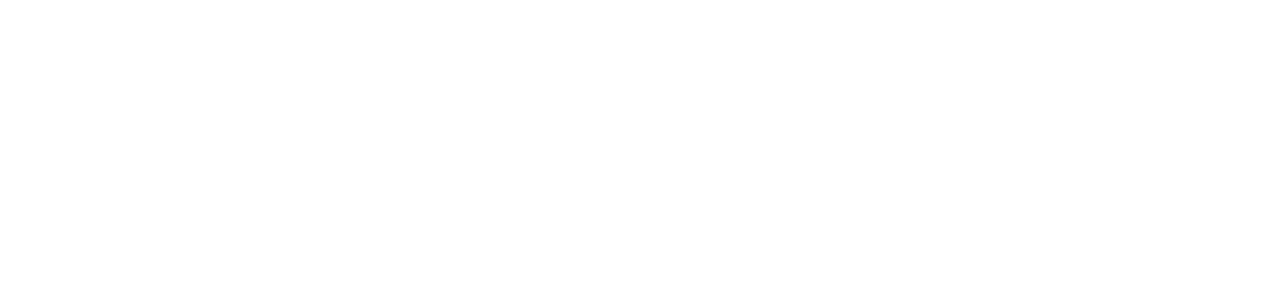
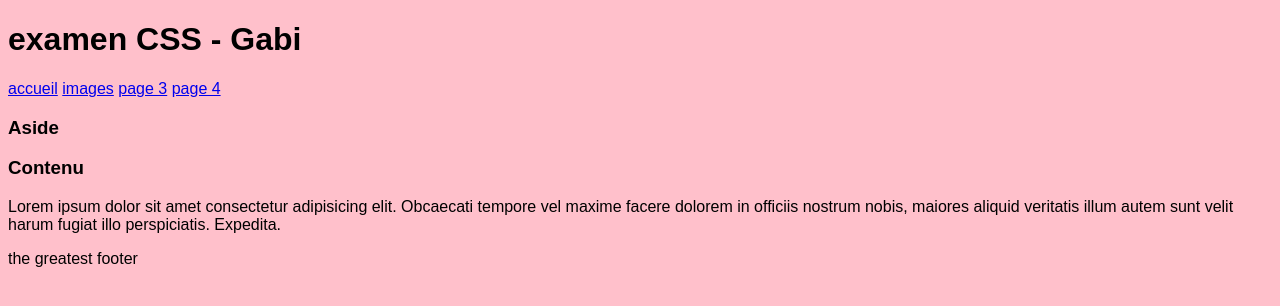
Before and after one commit to Gabi-Tho/website-templates, a plain HTML site: page index.html in a window 1280 px wide. Drawn offline with Linux system fonts and the light colour scheme.

Commit message:
link stylesheet

```diff
--- /dev/null
+++ b/css/style.css
@@ -0,0 +1,4 @@
+body{
+    font-family: sans-serif;
+    background: pink;
+}
--- a/index.html
+++ b/index.html
@@ -5,19 +5,33 @@
     <meta http-equiv="X-UA-Compatible" content="IE=edge">
     <meta name="viewport" content="width=device-width, initial-scale=1.0">
     <title>Document</title>
+    <link rel="stylesheet" href="css/style.css">
 </head>
 <body>
     <header>
-
+        <h1>examen CSS - Gabi</h1>
     </header>
     <nav>
+        <a href="index.html" role = "menuitem">accueil</a>
+        <a href="images.html" role = "menuitem">images</a>
+        <a href="#" role = "menuitem">page 3</a>
+        <a href="#" role = "menuitem">page 4</a>
 
     </nav>
     <main>
+        <aside>
+            <h3>Aside</h3>
+        </aside>
+        <section>
+            <h3>Contenu</h3>
+            <p>Lorem ipsum dolor sit amet consectetur adipisicing elit. Obcaecati tempore vel maxime facere dolorem in officiis nostrum nobis, maiores aliquid veritatis illum autem sunt velit harum fugiat illo perspiciatis. Expedita.
+            </p>
+
+        </section>
 
     </main>
     <footer>
-
+        the greatest footer
     </footer>
 
 </body>
```
Also changed, not shown: images.html (added).
